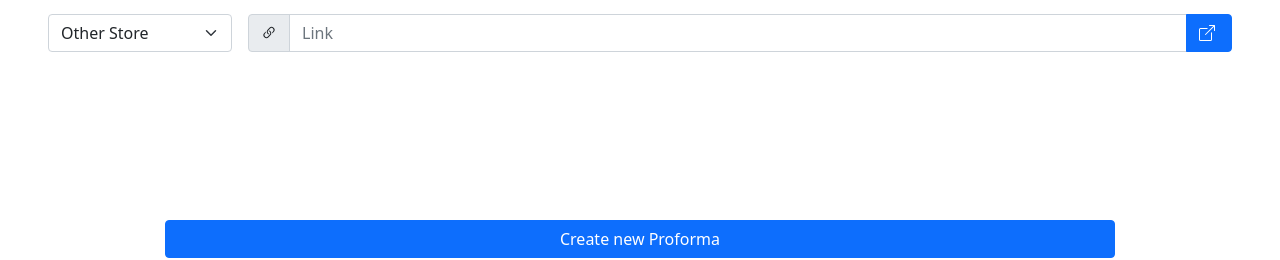
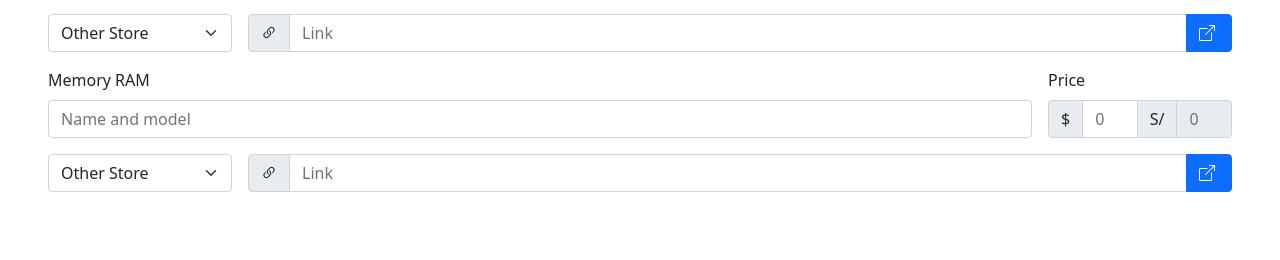
Before and after one commit to SebastianEPH/-assembly-budget-pc, a React (Create React App) app in the folder front/: page / in a window 1280 px wide. Shown: the part 200-460 px from the top of the page. Built offline with nearby package versions, Linux system fonts and the light colour scheme; no server answers.

Commit message:
new input in Proforma, Memory RAM

```diff
--- a/front/src/component/Proforma.js
+++ b/front/src/component/Proforma.js
@@ -55,6 +55,54 @@ export default function Proforma(){
                  </div>
              </div>
 
+             <div className="col-10">
+                 <label htmlFor="inputAddress" className="form-label">Memory RAM</label>
+                 <input type="text" className="form-control" id="inputAddress" placeholder="Name and model"/>
+             </div>
+             <div className="col-md-2">
+                 <label htmlFor="inputCity" className="form-label">Price</label>
+                 <div className="input-group">
+                     <div className="input-group-text">$</div>
+                     <input type="text" className="form-control" id="proce_dolar"
+                            placeholder="0"/>
+                     <div className="input-group-text">S/</div>
+                     <input type="text" className="form-control" id="proce_Sol"
+                            placeholder="0" readOnly/>
+                 </div>
+             </div>
+
+             <div className="col-md-2">
+                 <select id="inputState" className="form-select">
+                     <option selected>Other Store</option>
+                     <option>Compuvision</option>
+                     <option>Impacto</option>
+                     <option>CyC computer</option>
+                     <option>Cercoplus</option>
+                 </select>
+             </div>
+             <div className="col-md-10">
+                 <div className="input-group">
+                     <div className="input-group-text">
+                         <svg xmlns="http://www.w3.org/2000/svg" width="16" height="16" fill="currentColor"
+                              className="bi bi-link-45deg" viewBox="0 0 16 16">
+                             <path
+                                 d="M4.715 6.542 3.343 7.914a3 3 0 1 0 4.243 4.243l1.828-1.829A3 3 0 0 0 8.586 5.5L8 6.086a1.002 1.002 0 0 0-.154.199 2 2 0 0 1 .861 3.337L6.88 11.45a2 2 0 1 1-2.83-2.83l.793-.792a4.018 4.018 0 0 1-.128-1.287z"/>
+                             <path
+                                 d="M6.586 4.672A3 3 0 0 0 7.414 9.5l.775-.776a2 2 0 0 1-.896-3.346L9.12 3.55a2 2 0 1 1 2.83 2.83l-.793.792c.112.42.155.855.128 1.287l1.372-1.372a3 3 0 1 0-4.243-4.243L6.586 4.672z"/>
+                         </svg></div>
+                     <input type="link" className="form-control" id="inputEmail4" placeholder="Link"/>
+                     <a className="btn btn-primary" href>
+                         <svg xmlns="http://www.w3.org/2000/svg" width="20" height="20" fill="currentColor"
+                              className="bi bi-box-arrow-up-right" viewBox="0 0 20 20">
+                             <path fillRule="evenodd"
+                                   d="M8.636 3.5a.5.5 0 0 0-.5-.5H1.5A1.5 1.5 0 0 0 0 4.5v10A1.5 1.5 0 0 0 1.5 16h10a1.5 1.5 0 0 0 1.5-1.5V7.864a.5.5 0 0 0-1 0V14.5a.5.5 0 0 1-.5.5h-10a.5.5 0 0 1-.5-.5v-10a.5.5 0 0 1 .5-.5h6.636a.5.5 0 0 0 .5-.5z"/>
+                             <path fillRule="evenodd"
+                                   d="M16 .5a.5.5 0 0 0-.5-.5h-5a.5.5 0 0 0 0 1h3.793L6.146 9.146a.5.5 0 1 0 .708.708L15 1.707V5.5a.5.5 0 0 0 1 0v-5z"/>
+                         </svg></a>
+                 </div>
+             </div>
+
+
 
          </form>
      </div>
```
